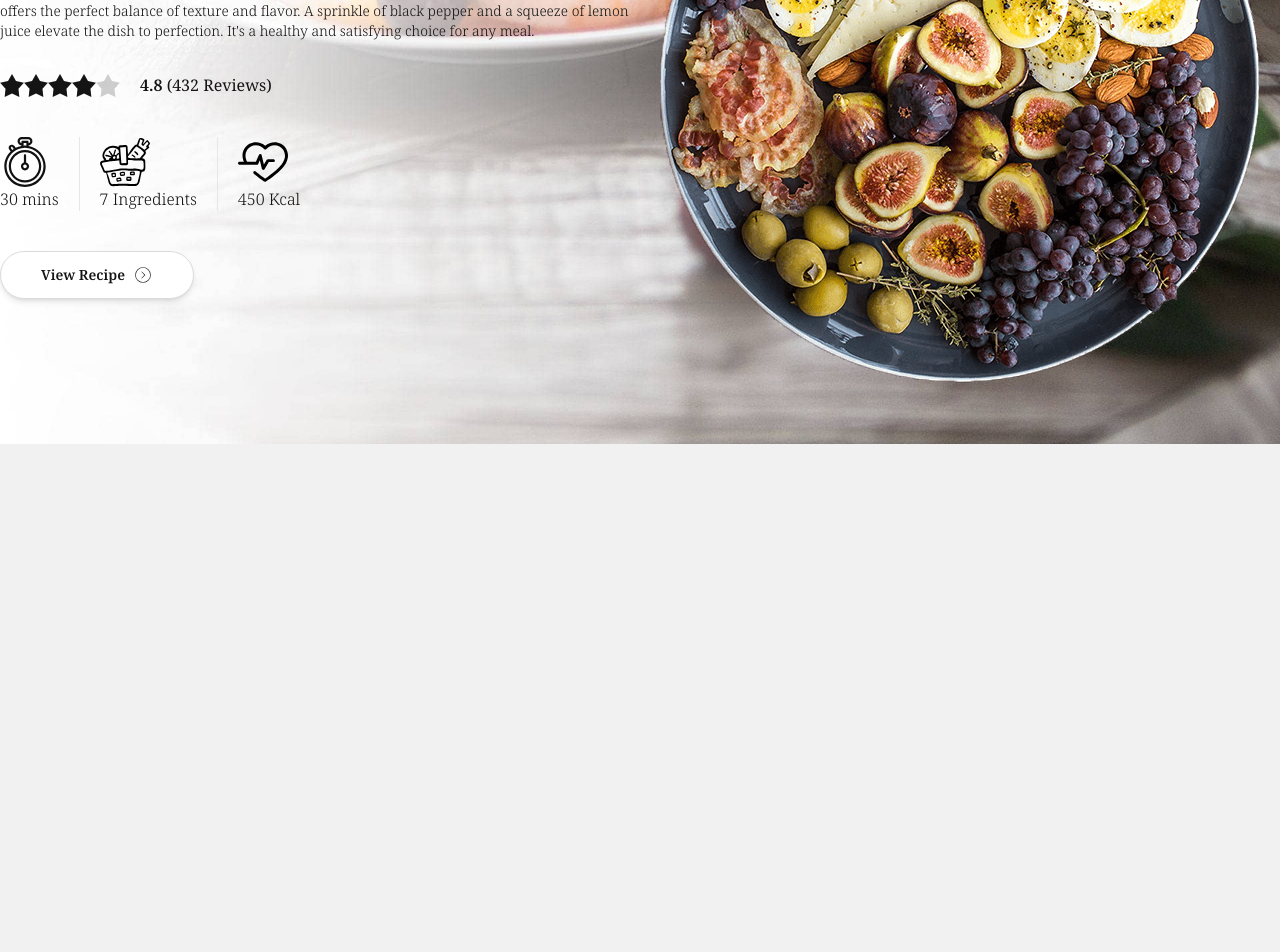
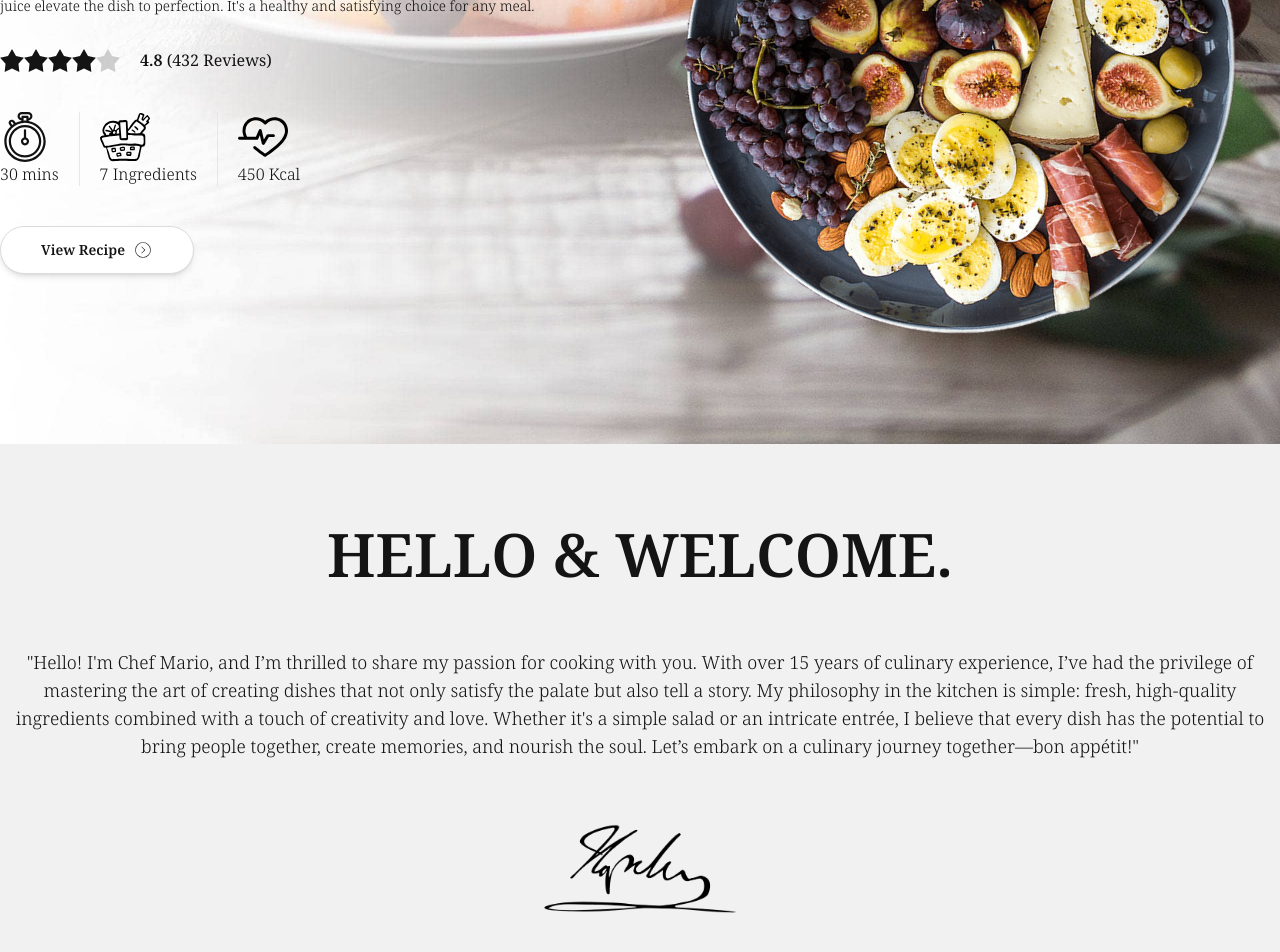
Before and after one commit to Mostakimul/next-blog, a Next.js app: page / in a window 1280 px wide. Shown: the part 356-1308 px from the top of the page. Before the commit the page ends 800 px from the top, so only its background shows below. Built offline with nearby package versions, Linux system fonts and the light colour scheme.

Commit message:
[feat]: greeting section

```diff
--- a/src/app/page.tsx
+++ b/src/app/page.tsx
@@ -1,14 +1,18 @@
 import Hero from '@/components/hero/Hero';
 import Navbar from '@/components/navbar/Navbar';
+import Greetings from '@/components/welcome/Greetings';
 
 export default function Home() {
   return (
-    <main
-      className="h-screen bg-cover bg-center"
-      style={{ backgroundImage: "url('/hero/hero-bg-2.jpg')" }}
-    >
-      <Navbar />
-      <Hero />
+    <main>
+      <section
+        className="h-screen bg-cover bg-center"
+        style={{ backgroundImage: "url('/hero/hero-bg-2.jpg')" }}
+      >
+        <Navbar />
+        <Hero />
+      </section>
+      <Greetings />
     </main>
   );
 }
--- a/src/components/ContainerWrapper.tsx
+++ b/src/components/ContainerWrapper.tsx
@@ -3,7 +3,9 @@ type ContainerWrapperProps = {
 };
 
 const ContainerWrapper = ({ children }: ContainerWrapperProps) => {
-  return <section className="container mx-auto">{children}</section>;
+  return (
+    <section className="container mx-auto px-5 lg:px-0">{children}</section>
+  );
 };
 
 export default ContainerWrapper;
--- a/src/components/hero/Hero.tsx
+++ b/src/components/hero/Hero.tsx
@@ -85,7 +85,7 @@ const Hero = () => {
         >
           {recipes.map((item) => (
             <SwiperSlide key={item.id}>
-              <div className="grid grid-cols-1 md:grid-cols-2 px-5 lg:px-0">
+              <div className="grid grid-cols-1 md:grid-cols-2">
                 <div className="place-self-center">
                   <div className="w-full">
                     <h1 className="text-4xl md:text-6xl">{item.title}</h1>
@@ -152,9 +152,10 @@ const Hero = () => {
                 <div className="place-self-center">
                   <Image
                     src={item.recipeImage}
-                    width={600}
-                    height={600}
+                    width={100}
+                    height={100}
                     alt="menu"
+                    className="w-80 h-80 lg:w-[550px] lg:h-[550px] animate-spin-slow"
                   />
                 </div>
               </div>
--- /dev/null
+++ b/src/components/welcome/Greetings.tsx
@@ -0,0 +1,36 @@
+import Image from 'next/image';
+import ContainerWrapper from '../ContainerWrapper';
+
+const Greetings = () => {
+  return (
+    <ContainerWrapper>
+      <section className="py-20 text-center space-y-16">
+        <h2 className="text-4xl lg:text-6xl font-semibold uppercase">
+          Hello & Welcome.
+        </h2>
+        <p className="text-base lg:text-lg font-light">
+          "Hello! I'm Chef Mario, and I’m thrilled to share my passion for
+          cooking with you. With over 15 years of culinary experience, I’ve had
+          the privilege of mastering the art of creating dishes that not only
+          satisfy the palate but also tell a story. My philosophy in the kitchen
+          is simple: fresh, high-quality ingredients combined with a touch of
+          creativity and love. Whether it's a simple salad or an intricate
+          entrée, I believe that every dish has the potential to bring people
+          together, create memories, and nourish the soul. Let’s embark on a
+          culinary journey together—bon appétit!"
+        </p>
+        <div className="flex items-center justify-center">
+          <Image
+            src={'/sign.png'}
+            alt="sign"
+            width={100}
+            height={100}
+            className="w-48 h-auto"
+          />
+        </div>
+      </section>
+    </ContainerWrapper>
+  );
+};
+
+export default Greetings;
--- a/tailwind.config.ts
+++ b/tailwind.config.ts
@@ -13,6 +13,9 @@ const config: Config = {
         'gradient-conic':
           'conic-gradient(from 180deg at 50% 50%, var(--tw-gradient-stops))',
       },
+      animation: {
+        'spin-slow': 'spin 15s linear infinite',
+      },
     },
   },
   plugins: [require('daisyui')],
```
Also changed, not shown: public/sign.png (added).
